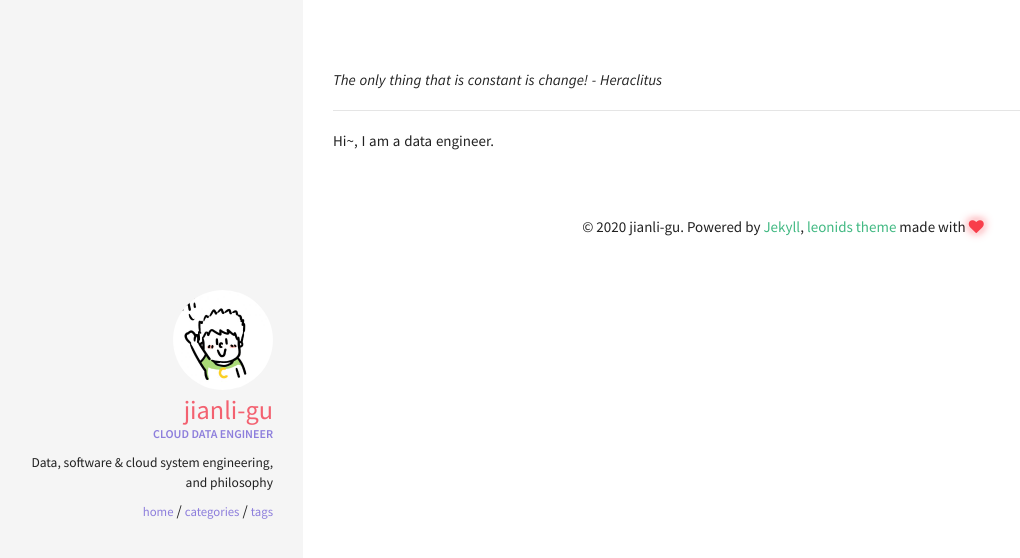
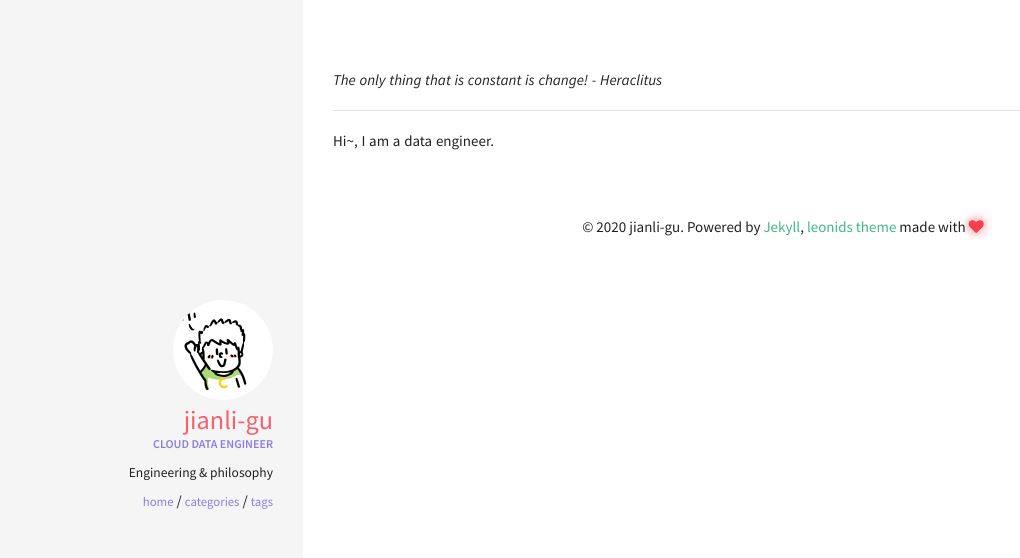
Before and after one commit to jianli-gu/jianli-gu.github.io, a Jekyll site: the page built from index.md, in a window 1280 px wide. Shown: the top 558 px of the page, without its empty margins (17-1037 px from the left). Built offline with Jekyll 4.4.1, drawn with Linux system fonts in a browser that asks for light colours.

Commit message:
Update description

```diff
--- a/_config.yml
+++ b/_config.yml
@@ -36,7 +36,7 @@ owner:
   name: jianli-gu
   avatar: logo-400x400.jpg
   job: "Cloud Data Engineer"
-  bio: "Data, software & cloud system engineering, and philosophy"
+  bio: "Engineering & philosophy"
   email:
   disqus-shortname:
   twitter: #username
```
